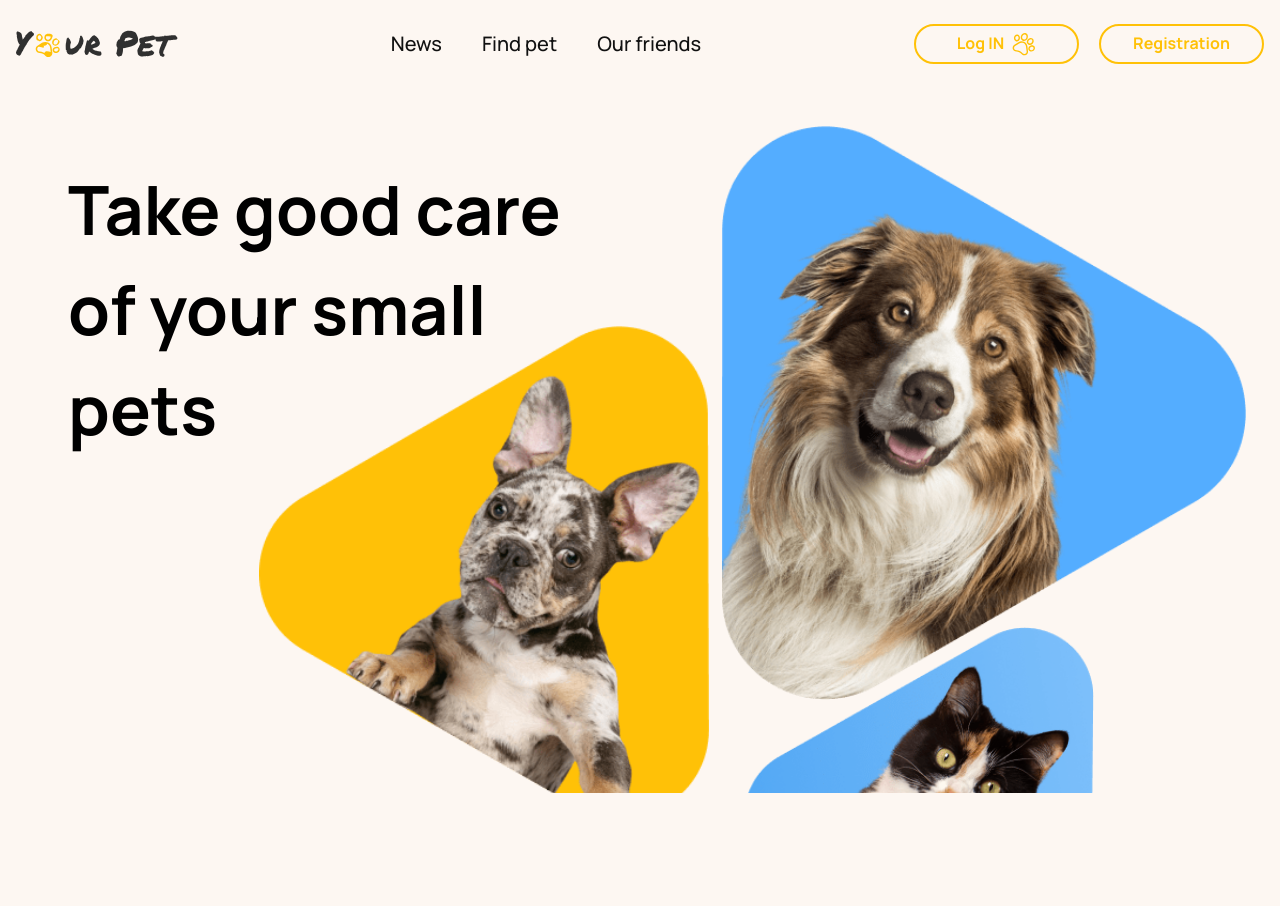
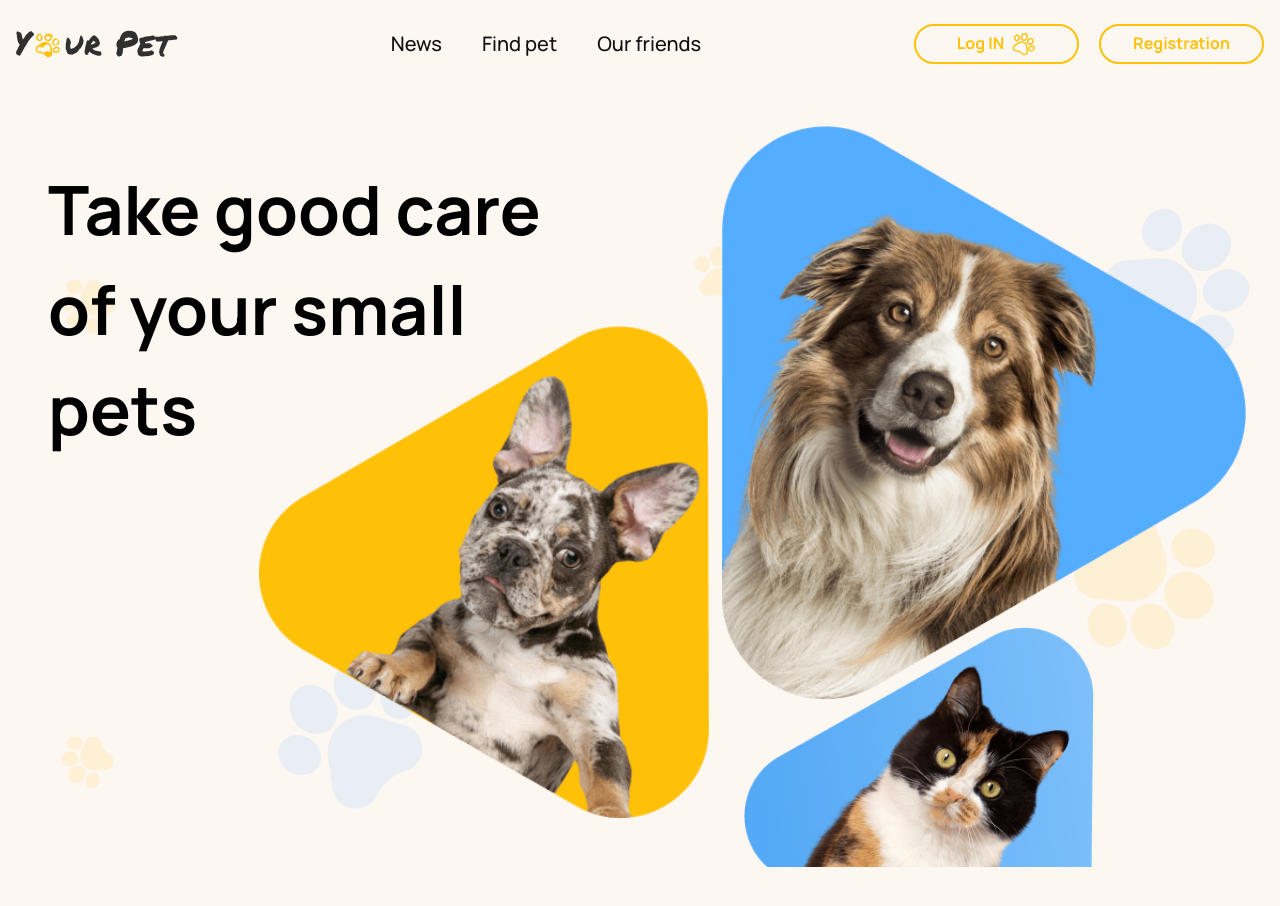
Before and after one commit to DenisTunyk/your-pet, a React (Create React App) app: page /your-pet/main in a window 1280 px wide. Shown: the top 906 px of the page. Built offline with nearby package versions, Linux system fonts and the light colour scheme.

Commit message:
fix-HomePageStyles

```diff
--- /dev/null
+++ b/src/components/Hero/Hero.jsx
@@ -0,0 +1,17 @@
+import { Backgraund, Page, Container, Title } from './Hero.styled';
+
+export const Hero = () => {
+  return (
+    <>
+      <Backgraund>
+        <Page>
+          <Container>
+            <Title>Take good care of your small pets</Title>
+          </Container>
+        </Page>
+      </Backgraund>
+    </>
+  );
+};
+
+export default Hero;
--- /dev/null
+++ b/src/components/Hero/Hero.styled.jsx
@@ -0,0 +1,141 @@
+import styled from 'styled-components';
+
+import BgD from '../../images/bg_desctop1x.png';
+import BgD2x from '../../images/bg_desctop2x.png';
+import Img1D from '../../images/main_img/desctop/1desctop1x.png';
+import Img1D2x from '../../images/main_img/desctop/1desctop2x.png';
+import Img2D from '../../images/main_img/desctop/2desctop1x.png';
+import Img2D2x from '../../images/main_img/desctop/2desctop2x.png';
+import ImgCatD from '../../images/main_img/desctop/3desctop1x.png';
+import ImgCatD2x from '../../images/main_img/desctop/3desctop2x.png';
+
+import BgT from '../../images/bg_tablet1x.png';
+import BgT2x from '../../images/bg_tablet2x.png';
+import Img1T from '../../images/main_img/tablet/1tablet1x.png';
+import Img1T2x from '../../images/main_img/tablet/1tablet2x.png';
+import Img2T from '../../images/main_img/tablet/2tablet1x.png';
+import Img2T2x from '../../images/main_img/tablet/2tablet2x.png';
+import ImgCatT from '../../images/main_img/tablet/3tablet1x.png';
+import ImgCatT2x from '../../images/main_img/tablet/3tablet2x.png';
+
+import BgM from '../../images/bg_mobile1x.png';
+import BgM2x from '../../images/bg_mobile2x.png';
+import Img1M from '../../images/main_img/mobile/1mobile1x.png';
+import Img1M2x from '../../images/main_img/mobile/1mobile2x.png';
+import Img2M from '../../images/main_img/mobile/2mobile1x.png';
+import Img2M2x from '../../images/main_img/mobile/2mobile2x.png';
+import ImgCatM from '../../images/main_img/mobile/3mobile1x.png';
+import ImgCatM2x from '../../images/main_img/mobile/3mobile2x.png';
+
+// import {HomePage} from '../../images/main_img/mobile/1mobile1x.png';
+
+export const Backgraund = styled.section`
+  display: flex;
+  height: 100%;
+  margin-left: auto;
+  margin-right: auto;
+  background-repeat: no-repeat;
+  background-position: center top;
+  background-size: 100%;
+  background-image: url(${BgM});
+
+  @media (min-device-pixel-ratio: 2),
+    (min-resolution: 192dpi),
+    (min-resolution: 2dppx) {
+    background-image: url(${BgM2x});
+  }
+  @media screen and (min-width: 768px) {
+    background-image: url(${BgT});
+  }
+  @media (min-device-pixel-ratio: 2),
+    (min-resolution: 192dpi),
+    (min-resolution: 2dppx) {
+    background-image: url(${BgT2x});
+  }
+
+  @media screen and (min-width: 1280px) {
+    background-image: url(${BgD});
+    display: inherit;
+
+    @media (min-device-pixel-ratio: 2),
+      (min-resolution: 192dpi),
+      (min-resolution: 2dppx) {
+      background-image: url(${BgD2x});
+    }
+  }
+`;
+
+export const Page = styled.section`
+  height: 100vh;
+  /* padding: 0 20px; */
+  margin-left: auto;
+  margin-right: auto;
+  background-image: url(${Img1M}), url(${Img2M}), url(${ImgCatM});
+  background-repeat: no-repeat;
+  background-position: top 300px right 155px, top 180px right -55px,
+    top 375px right 0px;
+  background-size: 150px auto, 200px auto, 150px auto, 200px auto;
+  @media (min-device-pixel-ratio: 2),
+    (min-resolution: 192dpi),
+    (min-resolution: 2dppx) {
+    background-image: url(${Img1M2x}), url(${Img2M2x}), url(${ImgCatM2x});
+  }
+  @media screen and (min-width: 768px) {
+    height: 100vh;
+    background-image: url(${Img1T}), url(${Img2T}), url(${ImgCatT});
+    background-repeat: no-repeat;
+    background-position: top 500px right 335px, top 325px right -30px,
+      top 635px right 0px;
+    background-size: 300px auto, 350px auto, 300px auto;
+  }
+  @media (min-device-pixel-ratio: 2),
+    (min-resolution: 192dpi),
+    (min-resolution: 2dppx) {
+    background-image: url(${Img1T2x}), url(${Img2T2x}), url(${ImgCatT2x});
+  }
+
+  @media screen and (min-width: 1280px) {
+    height: 100vh;
+    background-image: url(${Img1D}), url(${Img2D}), url(${ImgCatD});
+    background-repeat: no-repeat;
+    background-position: top 259px right 555px, top 59px right 18px,
+      top 560px right 170px;
+    background-size: 450px auto, 524px auto, 350px auto, 425px auto;
+    @media (min-device-pixel-ratio: 2),
+      (min-resolution: 192dpi),
+      (min-resolution: 2dppx) {
+      background-image: url(${Img1D2x}), url(${Img2D2x}), url(${ImgCatD2x});
+    }
+  }
+`;
+export const Container = styled.div`
+  display: flex;
+  justify-content: center;
+  width: 280px;
+  /* align-items: center; */
+  @media screen and (min-width: 768px) {
+    display: contents;
+  }
+`;
+export const Title = styled.h1`
+  font-family: 'Manrope';
+  font-style: normal;
+  font-weight: 700;
+  line-height: 44px;
+  font-size: 32px;
+  color: black;
+  padding-top: 60px;
+  @media screen and (min-width: 768px) {
+    font-size: 68px;
+    line-height: 100px;
+    padding-top: 88px;
+    width: 588px;
+    margin-left: 32px;
+  }
+  @media screen and (min-width: 1280px) {
+    width: 501px;
+    margin-left: 32px;
+    padding-top: 92px;
+    font-size: 68px;
+  }
+`;
--- a/src/pages/HomePage/HomePage.jsx
+++ b/src/pages/HomePage/HomePage.jsx
@@ -1,17 +1,9 @@
-import css from '../HomePage/HomePage.module.css';
+import { Hero } from '../../components/Hero/Hero';
 
 export const HomePage = () => {
   return (
-    <>
-      <div className={css.page}>
-        <div className={css.title}>
-          <h1 className={css.h1}>
-            Take good care of your small pets <br />
-          </h1>
-        </div>
-      </div>
-    </>
+    <div>
+      <Hero />
+    </div>
   );
 };
-
-// export default HomePage;
--- a/src/pages/HomePage/HomePage.module.css
+++ /dev/null
@@ -1,74 +0,0 @@
-.h1 {
-  font-family: 'Manrope';
-  font-style: normal;
-  font-weight: 700;
-  font-size: 32px;
-  color: black;
-  padding-top: 60px;
-  width: 280px;
-}
-.title{
-    display: flex;
-    justify-content: center;
-  /* align-items: center; */
-}
-@media screen and (min-width: 768px) {
-  .h1 {
-    font-size: 68px;
-    line-height: 100px;
-    padding-top: 88px;
-    width: 588px;
-    margin-left: 32px;
-
-    }
-   .title {
-    display:contents;
-
-    /* align-items: center; */
-    }
-}
-@media screen and (min-width: 1280px) {
-  .h1 {
-width: 501px;
-    margin-left: 32px;
-    padding-top: 92px;
-      font-size: 68px;
-  }
-}
-
-.page {
-  height: calc(100vh - 64px);
-  padding: 0 20px;
-  background-image: url('../../images/main_img/tablet/1tablet1x.png'),
-      url('../../images/main_img/tablet/2tablet1x.png'),
-      url('../../images/main_img/tablet/3tablet1x.png');
-    background-repeat: no-repeat;
-    background-position: top 368px right 361px, top 179px right -55px,
-      top 545px right 0px;
-    background-size: 350px auto, 400px auto, 350px auto, 425px auto;
-}
-
-@media screen and (min-width: 768px) {
-  .page {
-    height: 1115px;
-    background-image: url('../../images/main_img/tablet/1tablet1x.png'),
-      url('../../images/main_img/tablet/2tablet1x.png'),
-      url('../../images/main_img/tablet/3tablet1x.png');
-    background-repeat: no-repeat;
-    background-position: top 500px right 400px, top 325px right -30px,
-      top 700px right 0px;
-  background-size: 350px auto, 400px auto, 350px auto, 425px auto;
-  }
-}
-@media screen and (min-width: 1280px) {
-  .page {
-    max-height: calc(100vh - 74px);
-    background-image: url('../../images/main_img/desctop/1desctop1x.png'),
-      url('../../images/main_img/desctop/2desctop1x.png'),
-      url('../../images/main_img/desctop/3desctop1x.png');
-    background-repeat: no-repeat;
-    background-position: top 259px right 555px, top 59px right 18px,
-      top 560px right 170px;
-    background-size: 450px auto, 524px auto, 350px auto, 425px auto;
-  }
-}
--- a/src/pages/HomePage/index.js
+++ /dev/null
@@ -1 +0,0 @@
-export { default } from './HomePage';
```
